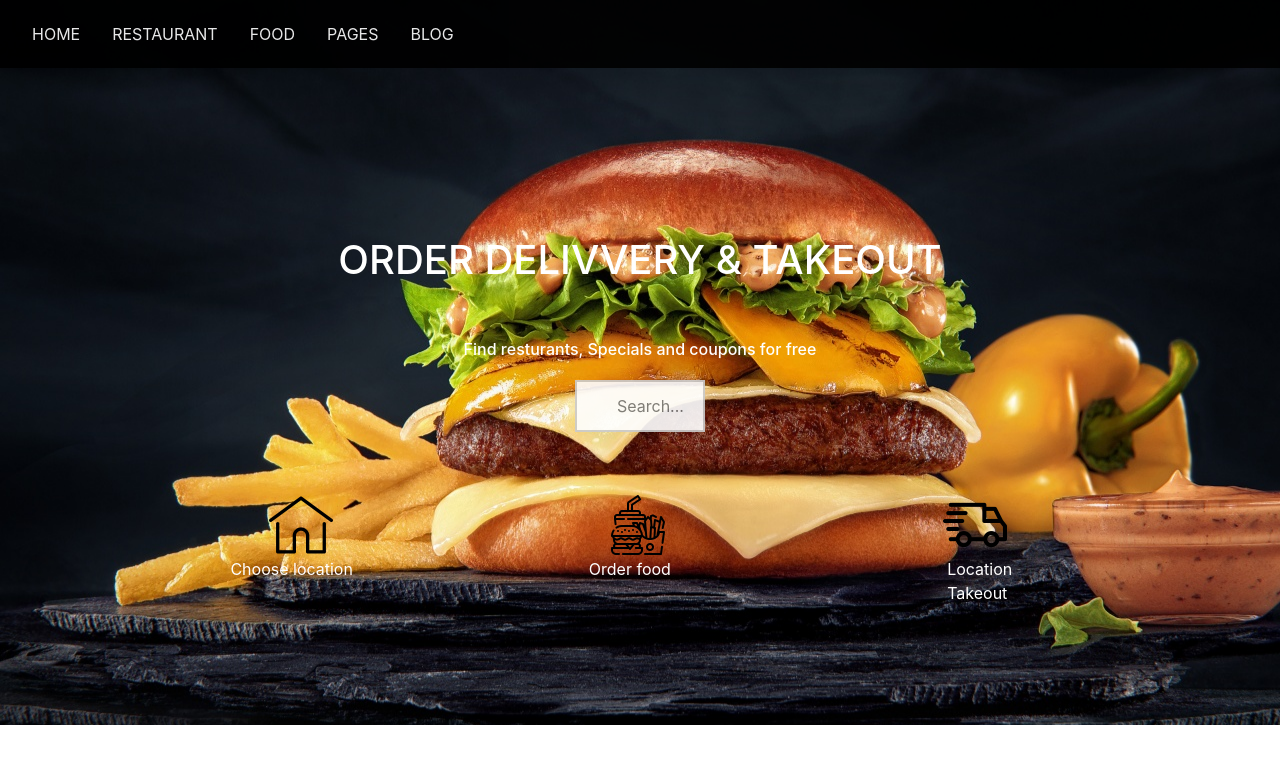
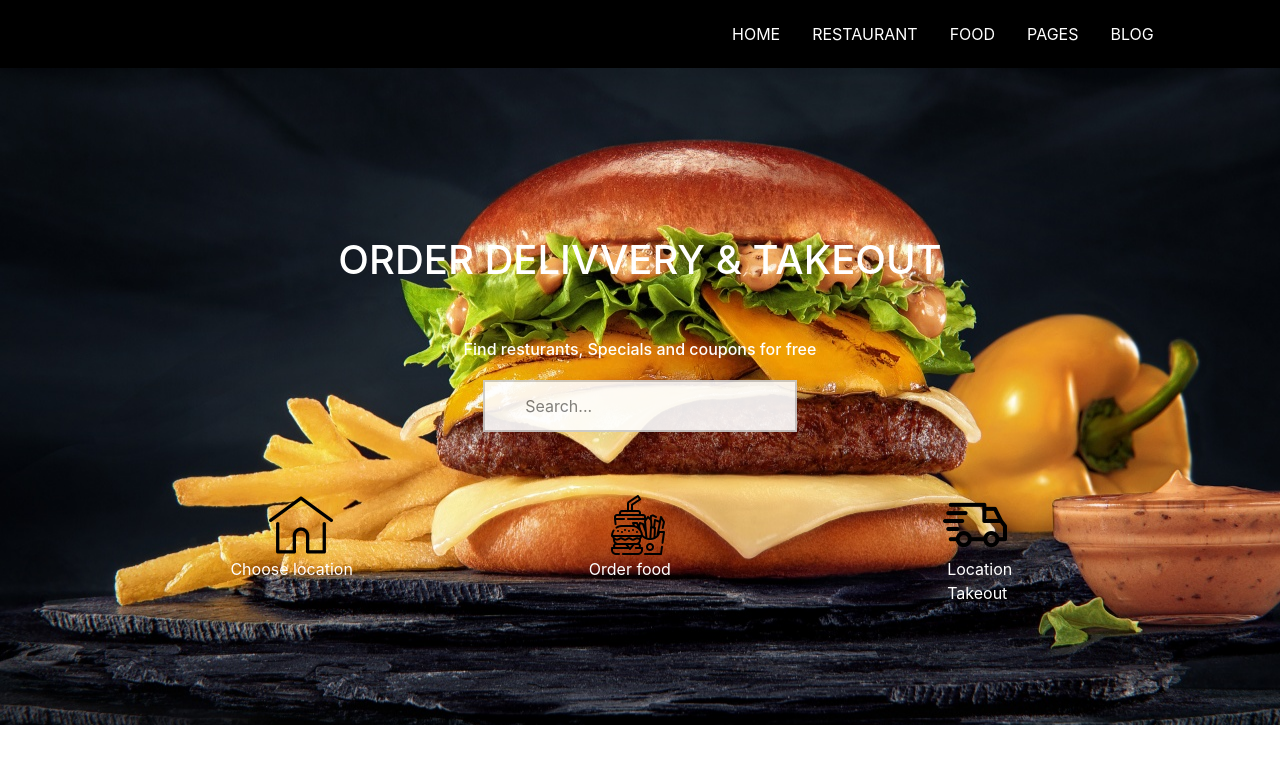
Before and after one commit to Jackson-coder-arch/Restaurant, a plain HTML site: page index.html in a window 1280 px wide. Drawn offline with nearby package versions, Linux system fonts and the light colour scheme.

Commit message:
Made some changes on the navbar

```diff
--- a/css/home.css
+++ b/css/home.css
@@ -12,13 +12,20 @@
 .navbar {
 
     background-color:black;
-    opacity: 0.9;
+    opacity: 1;
 
     width: 100%;
   }
 
-  .navbar a {
+.home-content{
+    margin-left: 700px;
+}
+
+
+  .home-content a {
     float: left;
+
+    justify-content: space-evenly;
     font-size: 16px;
     color: white;
     text-align: center;
@@ -27,9 +34,7 @@
   }
 
 
-.navbar{
 
-}
 
 
 .ha:hover{
@@ -39,7 +44,7 @@
 
 
   .input1 {
-    width: 130px;
+    width: 25%;
     border: 2px solid #ccc;
     font-size: 16px;
     padding: 12px 20px 12px 40px;
```
